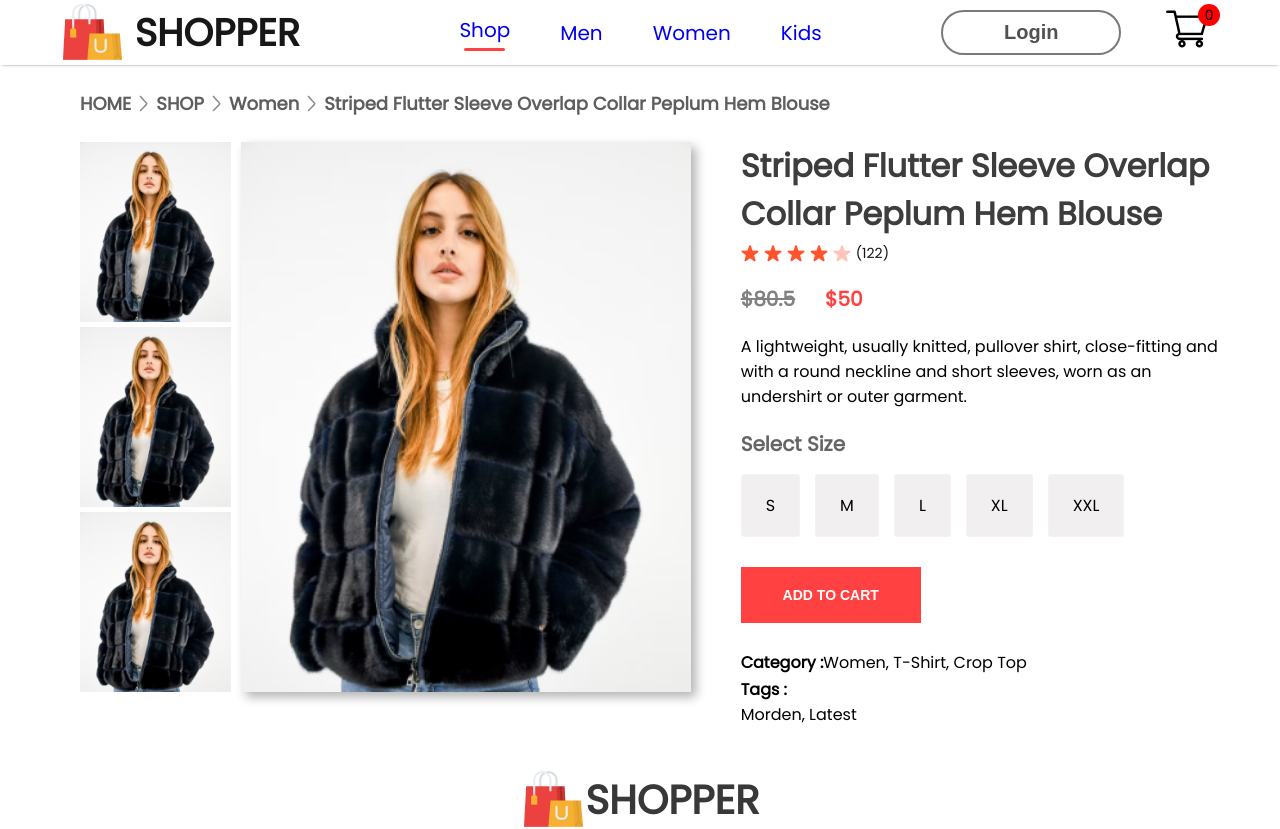
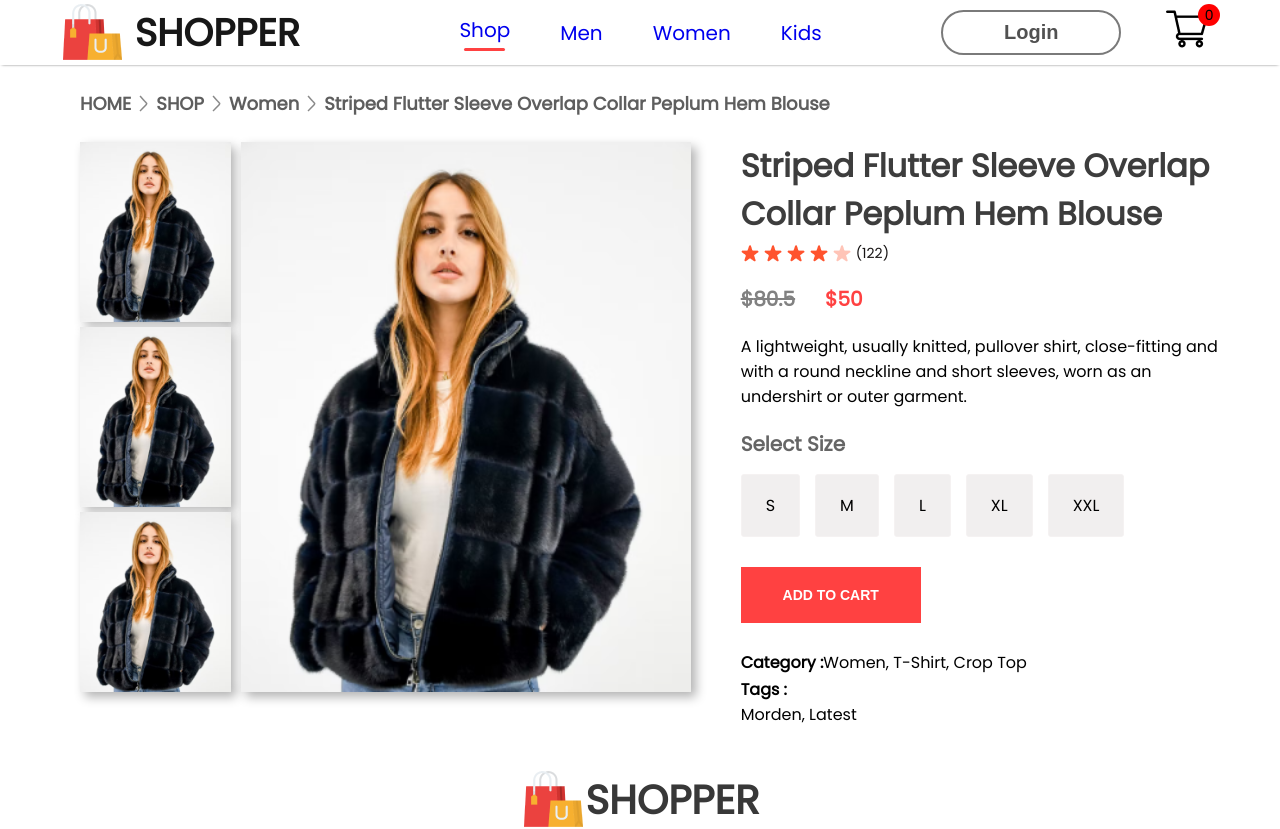
Before and after one commit to mohitdhanorkar/E-Commerce, a React (Create React App) app in the folder e-commerce/: page /product/1 in a window 1280 px wide. Shown: the top 829 px of the page. Built offline with nearby package versions, Linux system fonts and the light colour scheme.

Commit message:
add shadow

```diff
--- a/e-commerce/src/Components/ProductDisplay/productdisplay.css
+++ b/e-commerce/src/Components/ProductDisplay/productdisplay.css
@@ -14,6 +14,7 @@
 }
 .productdisplay-img-list img{
     height: 180px;
+    box-shadow: 5px 5px 10px rgba(0, 0, 0, 0.3), -5px -5px 10px rgba(255, 255, 255, 0.3);
 }
 .productdisplay-main-img{
     width: 450px;
```
